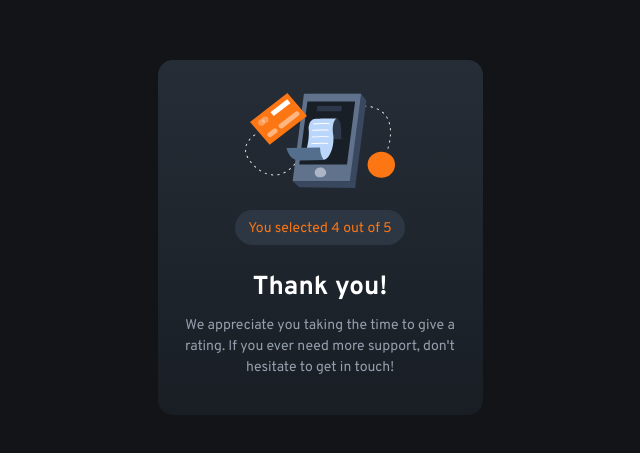
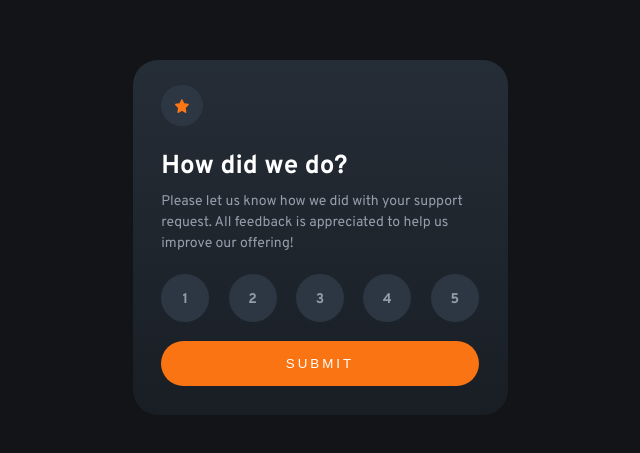
Before and after one commit to JoshuaMeeks/interactive-rating-component, a plain HTML site: page index.html in a window 1280 px wide. Shown: the part 163-616 px from the top of the page, without its empty margins (320-960 px from the left). Drawn offline with Linux system fonts and the light colour scheme.

Commit message:
Styling complete for desktop initial page

```diff
--- a/index.html
+++ b/index.html
@@ -13,7 +13,7 @@
 <body>
   <main>
     <div class="card">
-      <div class="circle">
+      <div class="icon-circle">
         <img src="images/icon-star.svg" alt="star icon" class="star-icon">
       </div>
       <h1>How did we do?</h1>
@@ -22,11 +22,11 @@
         All feedback is appreciated to help us improve our offering!
       </p>
       <div class="selection-container">
-        <div class="circle">1</div>
-        <div class="circle">2</div>
-        <div class="circle">3</div>
-        <div class="circle">4</div>
-        <div class="circle">5</div>
+        <div class="selection-circle">1</div>
+        <div class="selection-circle">2</div>
+        <div class="selection-circle">3</div>
+        <div class="selection-circle">4</div>
+        <div class="selection-circle">5</div>
       </div>
       <button>SUBMIT</button>
     </div>
--- a/styles.css
+++ b/styles.css
@@ -20,7 +20,8 @@ main {
 }
 
 .card {
-  display: none;
+  display: flex;
+  flex-direction: column;
   width: 325px;
   height: 355px;
   background: linear-gradient(hsl(213, 19%, 18%), hsl(213, 19%, 12%));
@@ -46,7 +47,7 @@ p{
   margin-bottom: 1.8em;
 }
 
-.circle {
+.icon-circle, .selection-circle {
   display: flex;
   justify-content: center;
   align-items: center;
@@ -72,7 +73,7 @@ p{
 
 button {
   height: 45px;
-  width: 275px;
+  min-width: 275px;
   border-radius: 25px;
   border: none;
   background-color: hsl(25, 97%, 53%);
@@ -82,7 +83,7 @@ button {
 }
 
 .thank-you-card {
-  display: flex;
+  display: none;
   flex-direction: column;
   align-items: center;
   width: 325px;
@@ -120,3 +121,38 @@ button {
 .thank-you-card > p {
   text-align: center;
 }
+
+@media (min-width: 500px) {
+  * {
+    /* border: solid red 1px; */
+  }
+
+  .card {
+    width: 375px;
+    padding: 1.6em 1.8em 1.8em 1.8em;
+    border-radius: 25px;
+  }
+
+  .card > h1 {
+    margin-bottom: .3em;
+  }
+
+  .card > p {
+    margin-bottom: 1.4em;
+  }
+
+  .icon-circle {
+    margin-bottom: 1.5em;
+  }
+
+  .selection-container {
+    padding: 0;
+    margin-bottom: 1.4em;
+  }
+
+  .selection-circle {
+    height: 48px;
+    width: 48px;
+    margin: 0;
+  }
+}
```
